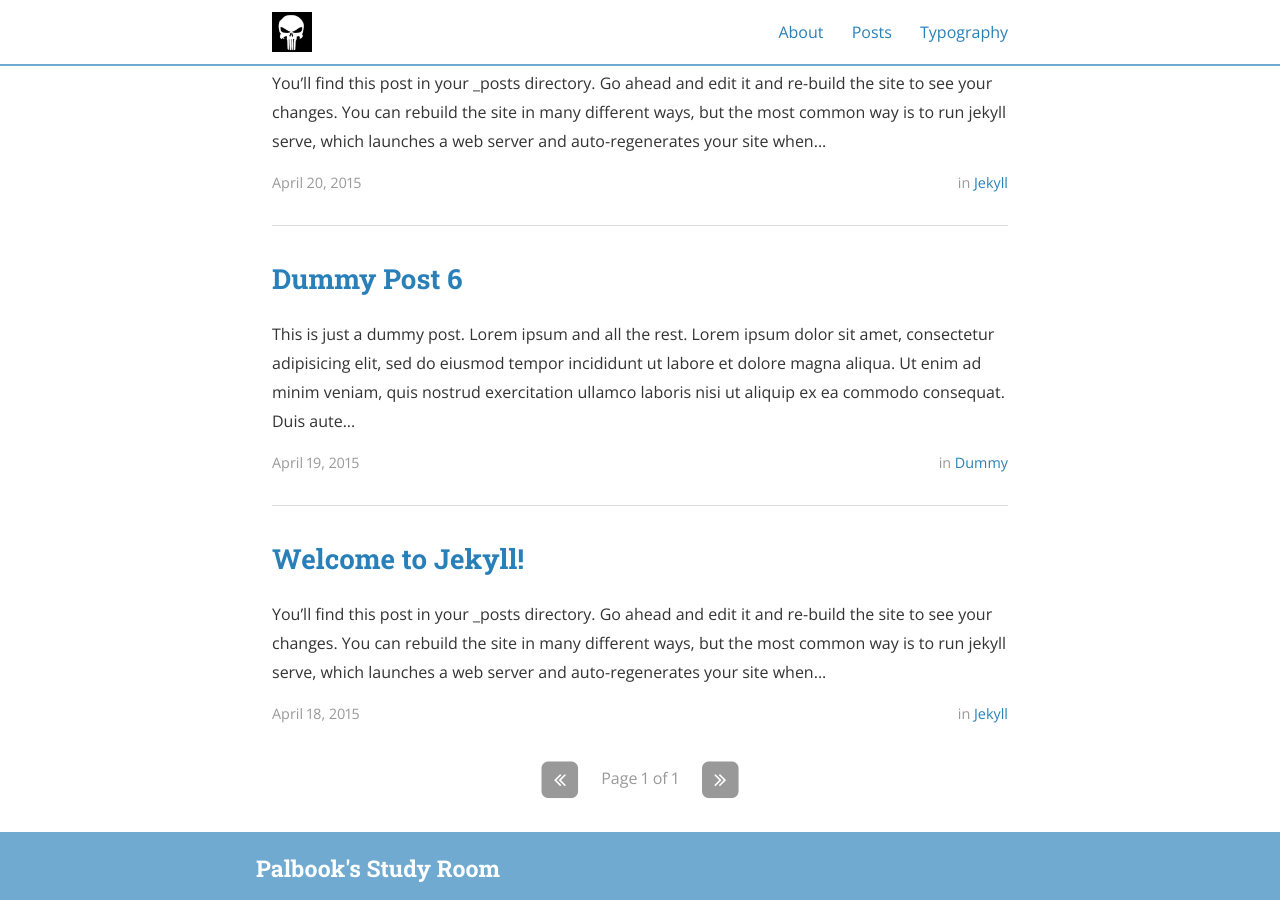
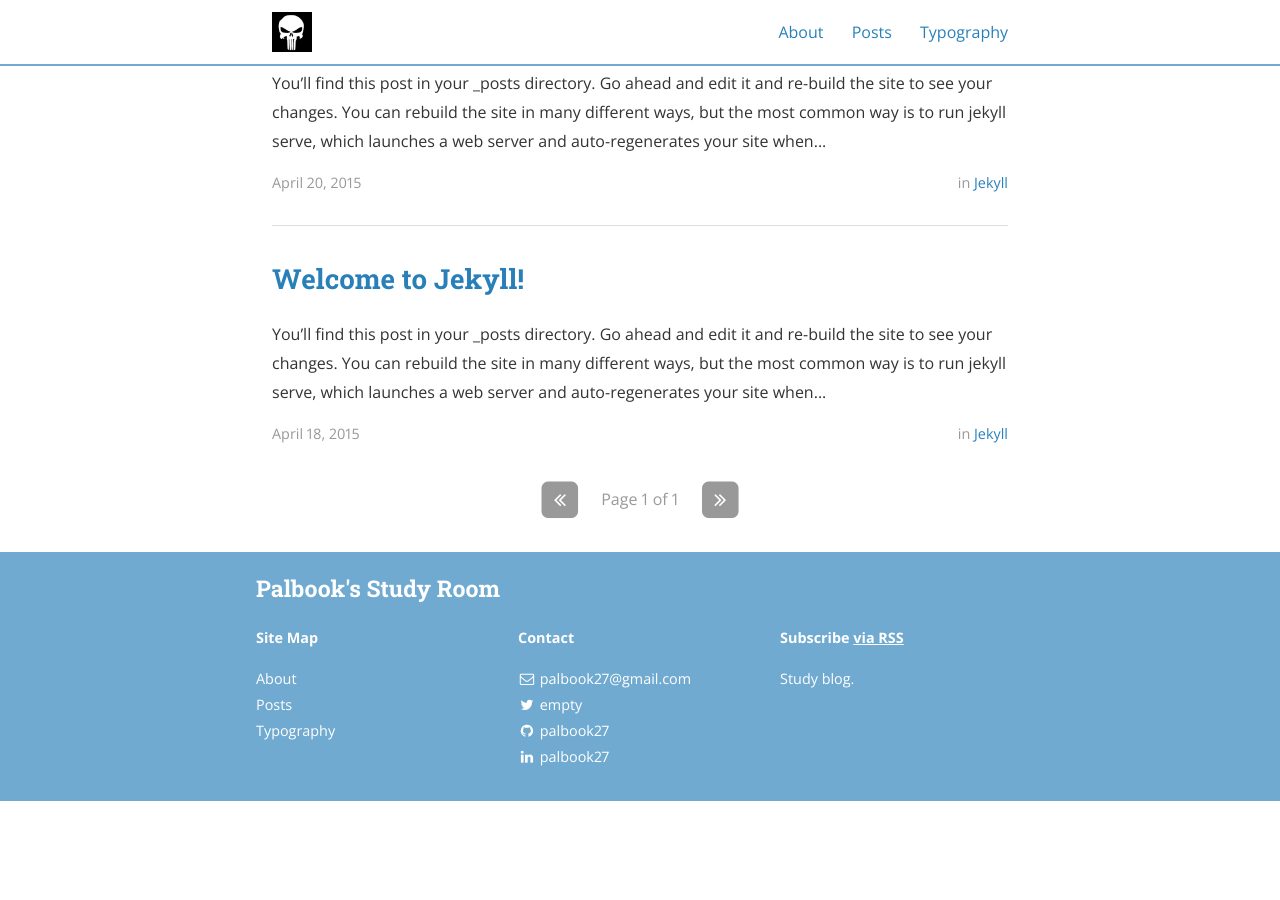
Before and after one commit to palbook27/palbook27.github.io, a Jekyll site: the page built from index.html, in a window 1280 px wide and 900 px high, scrolled down 727 px. Built offline with Jekyll 4.4.1, drawn with Linux system fonts in a browser that asks for light colours; nearby versions of some CDN libraries; the list of posts is cut into pages by our own code; after the commit the page ends 1528 px from its top, so only the background shows below that.

Commit message:
theme custom#4

```diff
--- a/_config.yml
+++ b/_config.yml
@@ -54,11 +54,10 @@ jekyll-archives:
 
 # Category descriptions (for archive pages)
 descriptions:
+  - cat: start
+    desc: "Just some start posts, lorem ipsum and the rest."
   - cat: jekyll
     desc: "Posts describing Jekyll setup techniques."
-
-  - cat: start
-    desc: "Just some start posts, lorem ipsum and the rest."
 
 # Social icons and sharing options
 #
--- a/_posts/2015-04-19-dummy6.markdown
+++ /dev/null
@@ -1,17 +0,0 @@
----
-layout: post
-title:  "Dummy Post 6"
-date:   2015-04-19 08:43:59
-author: Ben Centra
-categories: Dummy
-tags: lorem ipsum
----
-
-This is just a dummy post. Lorem ipsum and all the rest.
-
-Lorem ipsum dolor sit amet, consectetur adipisicing elit, sed do eiusmod
-tempor incididunt ut labore et dolore magna aliqua. Ut enim ad minim veniam,
-quis nostrud exercitation ullamco laboris nisi ut aliquip ex ea commodo
-consequat. Duis aute irure dolor in reprehenderit in voluptate velit esse
-cillum dolore eu fugiat nulla pariatur. Excepteur sint occaecat cupidatat non
-proident, sunt in culpa qui officia deserunt mollit anim id est laborum.
```
